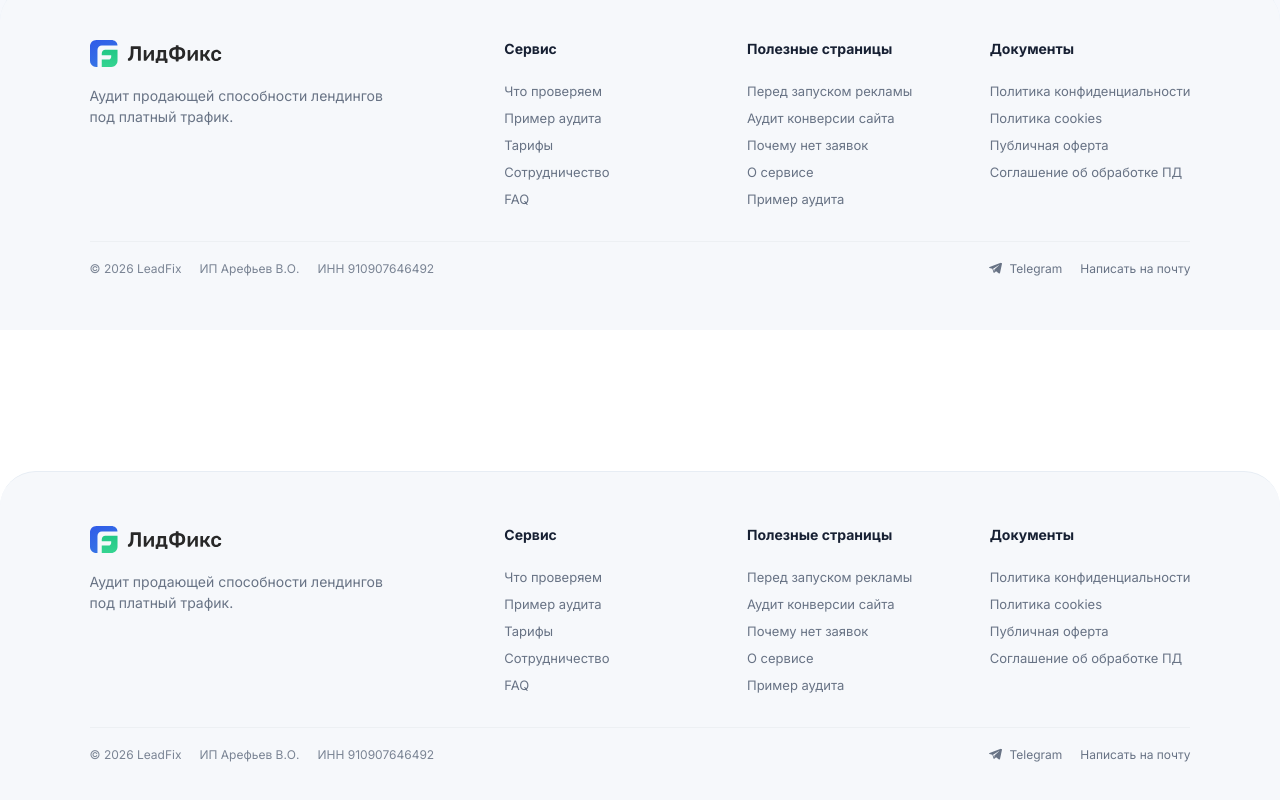
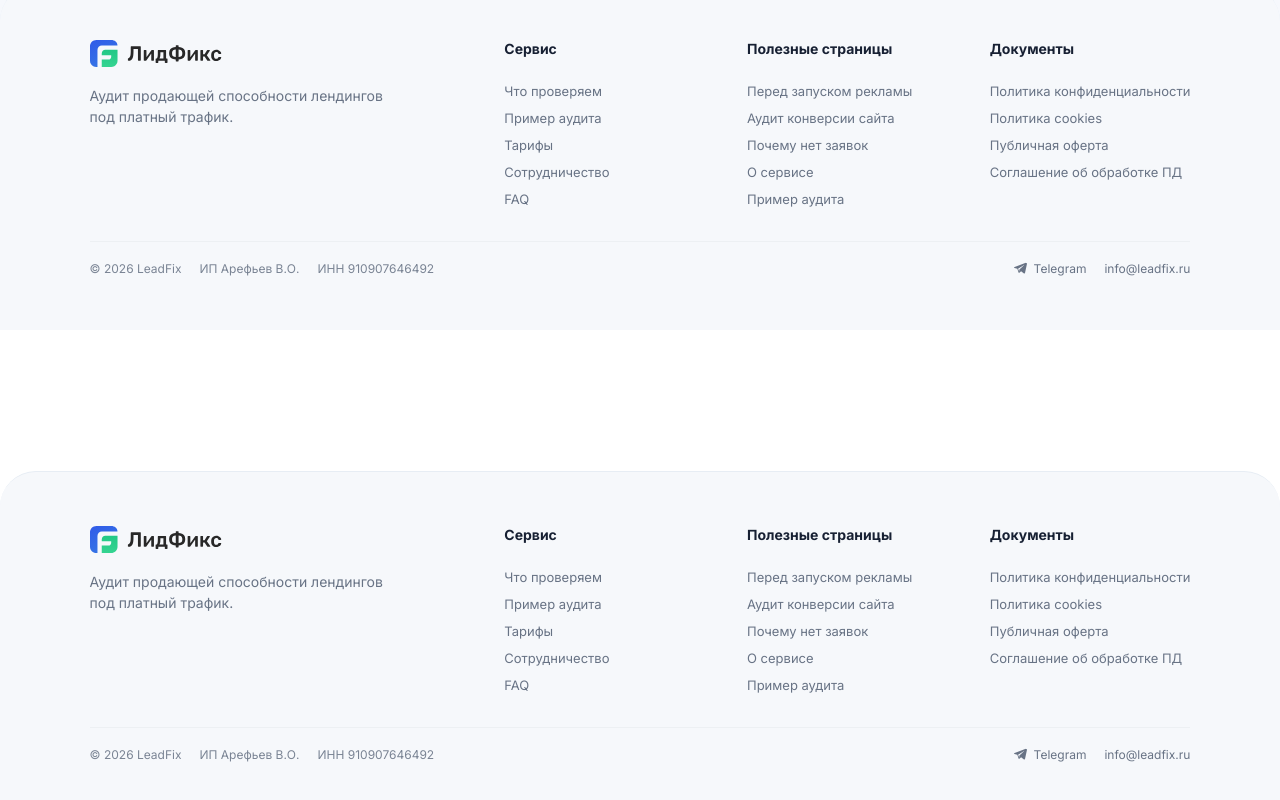
Before and after one commit to arefyevv/leadfix, a Next.js app: page /primer-audita-lendinga-v2 in a window 1280 px wide. Shown: the part 11112-11912 px from the top of the page. Built offline with nearby package versions, Linux system fonts and the light colour scheme; no server answers.

Commit message:
Show footer email address

```diff
--- a/src/components/SiteFooter.tsx
+++ b/src/components/SiteFooter.tsx
@@ -52,7 +52,7 @@ export function SiteFooter() {
               </svg>
               <span>Telegram</span>
             </a>
-            <a href="mailto:info@leadfix.ru">Написать на почту</a>
+            <a href="mailto:info@leadfix.ru">info@leadfix.ru</a>
           </div>
         </div>
       </div>
```
